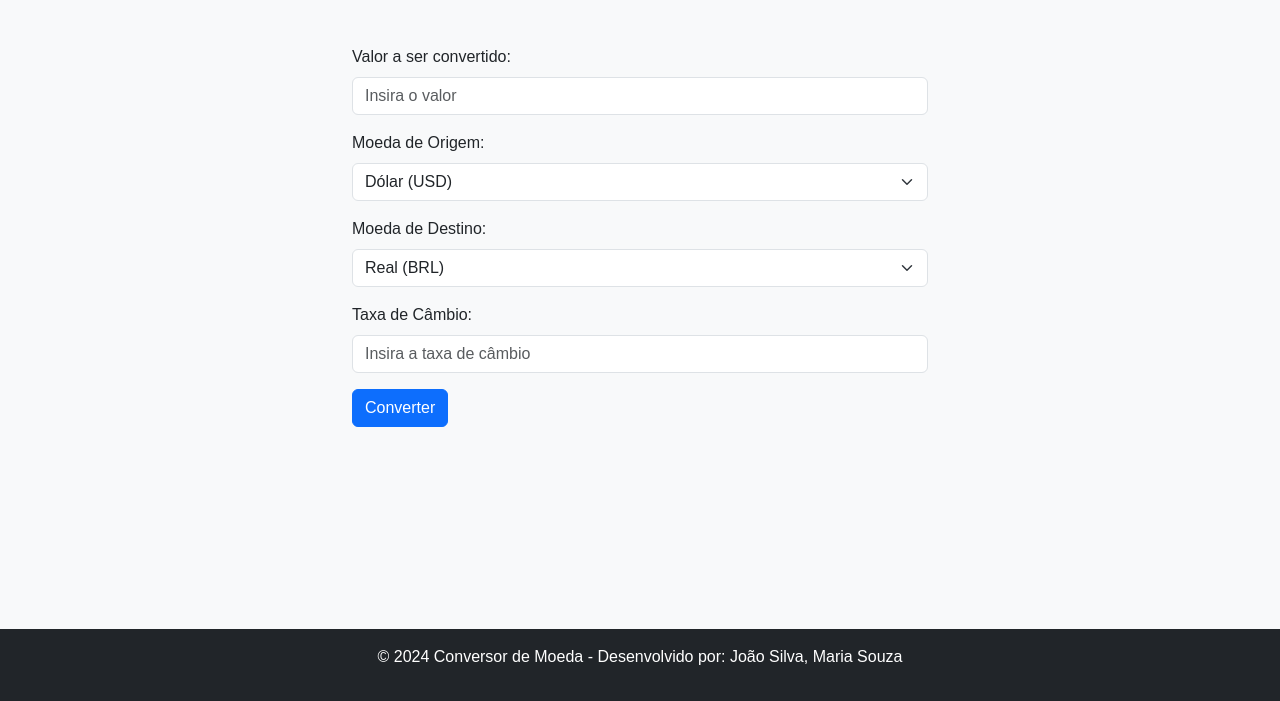
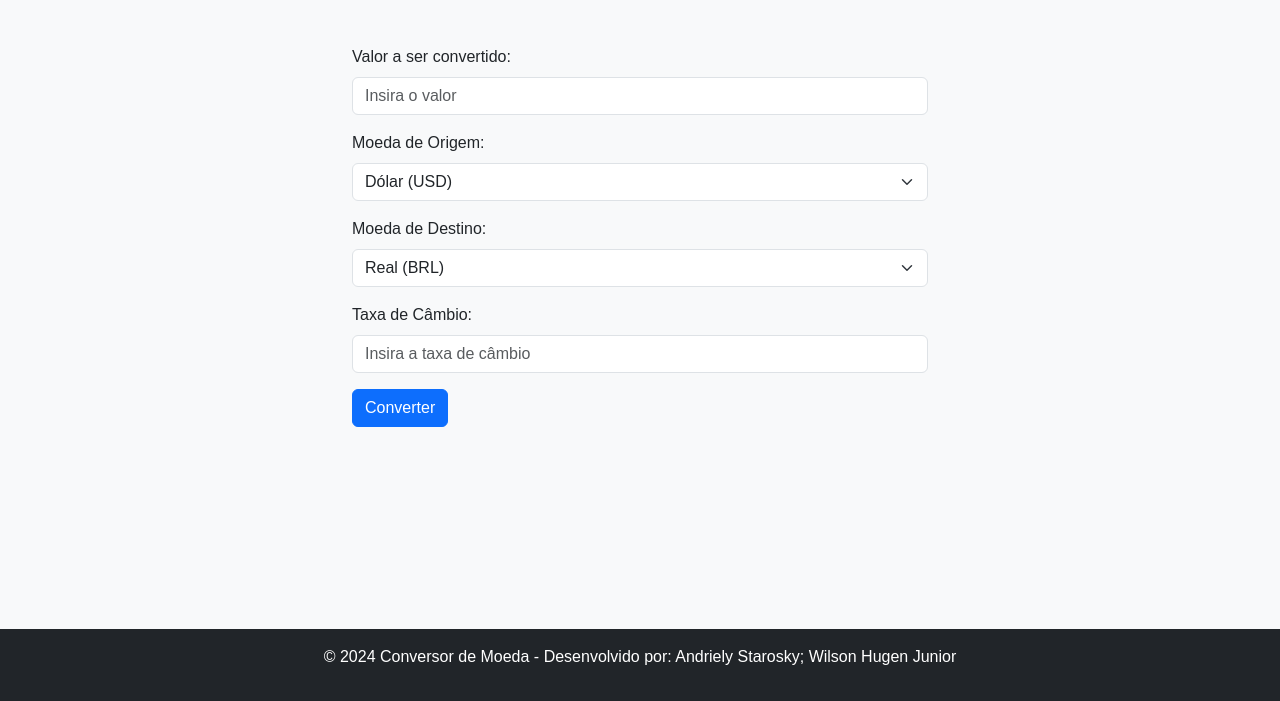
Before and after one commit to andrielystarosky/conversor_moedas, a plain HTML site: page index.html in a window 1280 px wide. Shown: the part 99-800 px from the top of the page. Drawn offline with nearby package versions, Linux system fonts and the light colour scheme.

Commit message:
Ajuste nome

```diff
--- a/index.html
+++ b/index.html
@@ -48,7 +48,7 @@
 
     <!-- Footer com os desenvolvedores -->
     <footer class="mt-5 bg-dark text-white text-center py-3 fixed-bottom">
-        <p>&copy; 2024 Conversor de Moeda - Desenvolvido por: João Silva, Maria Souza</p>
+        <p>&copy; 2024 Conversor de Moeda - Desenvolvido por: Andriely Starosky; Wilson Hugen Junior</p>
     </footer>
 
     <!-- Scripts -->
```
